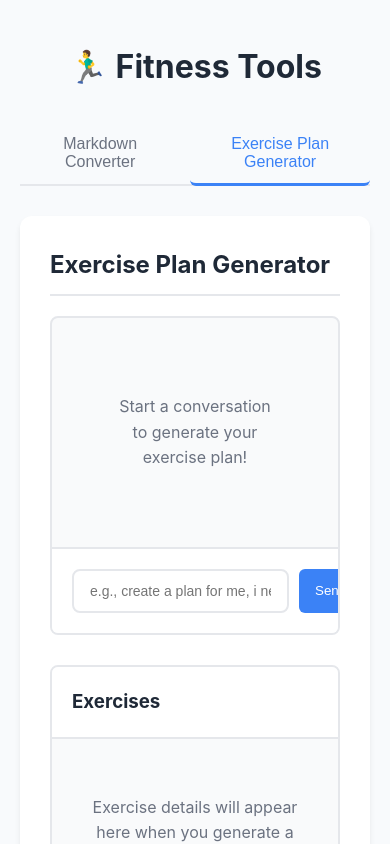
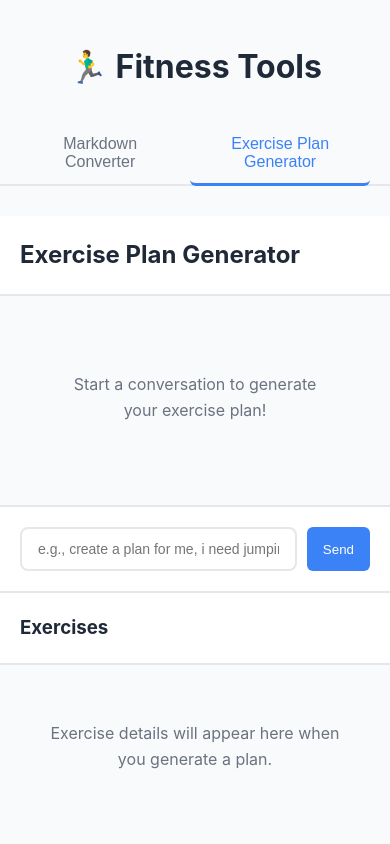
Before and after one commit to chintochau/md-converter-react, a React (Vite) app: page / in a window 390 px wide. Shown: the top 844 px of the page. Built offline with nearby package versions, Linux system fonts and the light colour scheme.

Commit message:
style: redesign exercise list and chat UI with full-width layout and compact cards

```diff
--- a/src/App.css
+++ b/src/App.css
@@ -2,6 +2,11 @@
   max-width: 1200px;
   margin: 0 auto;
   padding: 20px;
+}
+
+.app-fullwidth {
+  max-width: 100%;
+  padding: 0;
 }
 
 .app h1 {
@@ -10,12 +15,20 @@
   margin-bottom: 30px;
 }
 
+.app-fullwidth h1 {
+  padding: 20px 20px 0;
+}
+
 .tab-navigation {
   display: flex;
   gap: 10px;
   margin-bottom: 30px;
   border-bottom: 2px solid #e5e7eb;
   padding-bottom: 0;
+}
+
+.app-fullwidth .tab-navigation {
+  padding: 0 20px;
 }
 
 .tab {
--- a/src/App.jsx
+++ b/src/App.jsx
@@ -69,7 +69,7 @@ function App() {
   }, [])
 
   return (
-    <div className="app">
+    <div className={`app ${activeTab === 'exercise' ? 'app-fullwidth' : ''}`}>
       <h1>🏃‍♂️ Fitness Tools</h1>
 
       <div className="tab-navigation">
--- a/src/components/ExerciseChat.css
+++ b/src/components/ExerciseChat.css
@@ -1,26 +1,22 @@
 .exercise-chat {
   background: white;
-  border-radius: 12px;
-  padding: 30px;
-  box-shadow: 0 4px 6px -1px rgba(0, 0, 0, 0.1);
-  margin-bottom: 30px;
-  height: calc(100vh - 200px);
+  padding: 0;
+  height: calc(100vh - 140px);
   display: flex;
   flex-direction: column;
 }
 
 .exercise-chat h2 {
   color: #1f2937;
-  margin-top: 0;
-  margin-bottom: 20px;
+  margin: 0;
+  padding: 20px;
   border-bottom: 2px solid #e5e7eb;
-  padding-bottom: 10px;
 }
 
 .chat-layout {
   display: grid;
-  grid-template-columns: 1fr 1fr;
-  gap: 30px;
+  grid-template-columns: 40% 60%;
+  gap: 0;
   flex: 1;
   min-height: 0;
 }
@@ -28,8 +24,7 @@
 .chat-section {
   display: flex;
   flex-direction: column;
-  border: 2px solid #e5e7eb;
-  border-radius: 8px;
+  border-right: 2px solid #e5e7eb;
   background: #f9fafb;
   overflow: hidden;
 }
@@ -100,8 +95,6 @@
 .exercises-section {
   display: flex;
   flex-direction: column;
-  border: 2px solid #e5e7eb;
-  border-radius: 8px;
   background: #f9fafb;
   overflow: hidden;
 }
@@ -170,13 +163,13 @@
 
 
 .session-info {
-  margin-top: 20px;
-  padding-top: 20px;
+  padding: 10px 20px;
   border-top: 1px solid #e5e7eb;
   display: flex;
   gap: 30px;
   font-size: 12px;
   color: #6b7280;
+  background: white;
 }
 
 /* Responsive design */
@@ -189,6 +182,11 @@
   .exercise-chat {
     height: auto;
     min-height: 80vh;
+  }
+
+  .chat-section {
+    border-right: none;
+    border-bottom: 2px solid #e5e7eb;
   }
 }
 
--- a/src/components/ExerciseChat.jsx
+++ b/src/components/ExerciseChat.jsx
@@ -112,7 +112,7 @@ function ExerciseChat() {
 
         {/* Exercise List - Right Side */}
         <div className="exercises-section">
-          <h3>Exercises</h3>
+          <h3>Exercises {response && response.result ? `(${response.result.length})` : ''}</h3>
           {response && response.result && response.result.length > 0 ? (
             <ExerciseList exercises={response.result} />
           ) : (
--- a/src/components/ExerciseList.css
+++ b/src/components/ExerciseList.css
@@ -1,23 +1,33 @@
 .exercise-list {
-  padding: 20px;
+  height: 100%;
+  display: flex;
+  flex-direction: column;
 }
 
-.exercise-list h3 {
+.exercise-list > h3 {
+  margin: 0;
+  padding: 15px 20px;
+  background: white;
+  border-bottom: 2px solid #e5e7eb;
   color: #1f2937;
-  margin-bottom: 20px;
+  font-size: 16px;
+  flex-shrink: 0;
 }
 
 .exercises-grid {
   display: grid;
-  grid-template-columns: repeat(auto-fill, minmax(350px, 1fr));
-  gap: 20px;
+  grid-template-columns: 1fr 1fr;
+  gap: 15px;
+  padding: 15px;
+  overflow-y: auto;
+  flex: 1;
 }
 
 .exercise-card {
   background: white;
-  border: 2px solid #e5e7eb;
-  border-radius: 12px;
-  padding: 20px;
+  border: 1px solid #e5e7eb;
+  border-radius: 8px;
+  padding: 15px;
   transition: all 0.2s;
   height: fit-content;
 }
@@ -31,14 +41,16 @@
   display: flex;
   justify-content: space-between;
   align-items: flex-start;
-  margin-bottom: 15px;
+  margin-bottom: 10px;
+  gap: 10px;
 }
 
 .exercise-header h4 {
   margin: 0;
   color: #1f2937;
-  font-size: 1.1em;
+  font-size: 16px;
   flex: 1;
+  line-height: 1.3;
 }
 
 .difficulty {
@@ -66,53 +78,64 @@
 
 .exercise-thumbnail {
   width: 100%;
-  height: 200px;
+  height: 120px;
   object-fit: contain;
-  border-radius: 8px;
-  margin-bottom: 15px;
+  border-radius: 6px;
+  margin-bottom: 10px;
   background: #f9fafb;
 }
 
 .exercise-description {
   color: #6b7280;
-  font-size: 14px;
-  margin-bottom: 15px;
+  font-size: 13px;
+  margin-bottom: 10px;
+  line-height: 1.4;
+  display: -webkit-box;
+  -webkit-line-clamp: 2;
+  -webkit-box-orient: vertical;
+  overflow: hidden;
 }
 
 .exercise-details h5 {
   color: #374151;
-  font-size: 14px;
-  margin-top: 15px;
-  margin-bottom: 8px;
+  font-size: 13px;
+  margin-top: 10px;
+  margin-bottom: 5px;
+  font-weight: 600;
 }
 
 .instructions {
-  font-size: 13px;
-  line-height: 1.6;
+  font-size: 12px;
+  line-height: 1.5;
   color: #4b5563;
   white-space: pre-line;
+  display: -webkit-box;
+  -webkit-line-clamp: 3;
+  -webkit-box-orient: vertical;
+  overflow: hidden;
 }
 
 .treatment-goals, .contraindications {
-  margin-top: 15px;
+  margin-top: 10px;
 }
 
 .treatment-goals ul, .contraindications ul {
   margin: 0;
-  padding-left: 20px;
+  padding-left: 16px;
 }
 
 .treatment-goals li, .contraindications li {
-  font-size: 13px;
+  font-size: 12px;
   color: #4b5563;
-  margin: 4px 0;
+  margin: 2px 0;
+  line-height: 1.4;
 }
 
 .contraindications {
   background: #fef3c7;
-  padding: 10px;
+  padding: 8px;
   border-radius: 6px;
-  margin-top: 15px;
+  margin-top: 10px;
 }
 
 .contraindications h5 {
@@ -124,8 +147,19 @@
   color: #92400e;
 }
 
-@media (max-width: 768px) {
+@media (max-width: 1200px) {
   .exercises-grid {
     grid-template-columns: 1fr;
   }
 }
+
+@media (max-width: 768px) {
+  .exercises-grid {
+    padding: 10px;
+    gap: 10px;
+  }
+
+  .exercise-card {
+    padding: 12px;
+  }
+}
--- a/src/components/ExerciseList.jsx
+++ b/src/components/ExerciseList.jsx
@@ -21,8 +21,6 @@ function ExerciseList({ exercises }) {
 
   return (
     <div className="exercise-list">
-      <h3>Exercise Details ({exercises.length} exercises)</h3>
-
       <div className="exercises-grid">
         {exercises.map((item, index) => (
           <div key={`${item.id}-${index}`} className="exercise-card">
```
